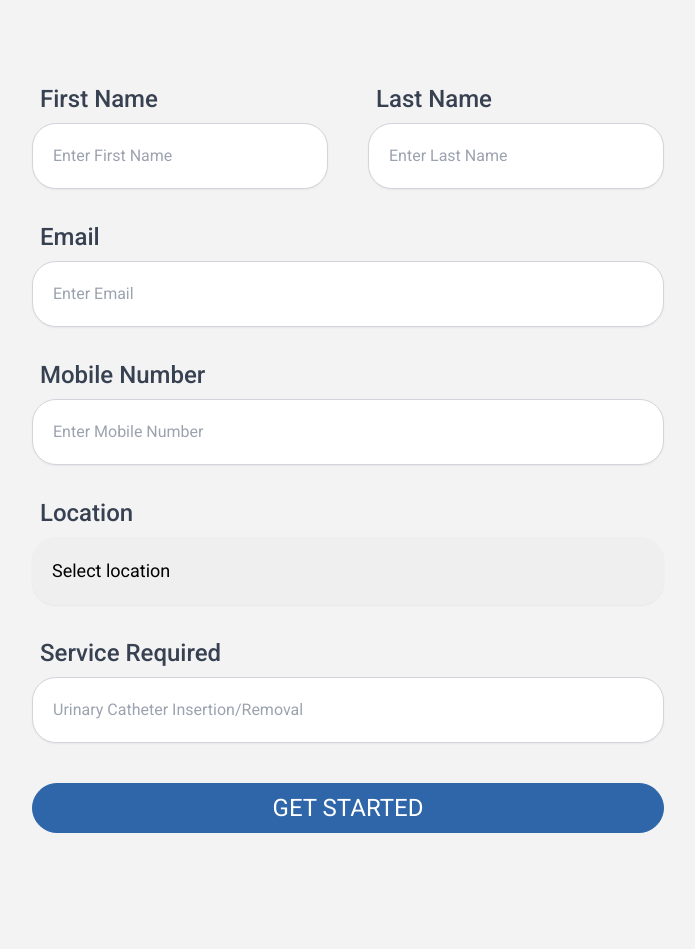
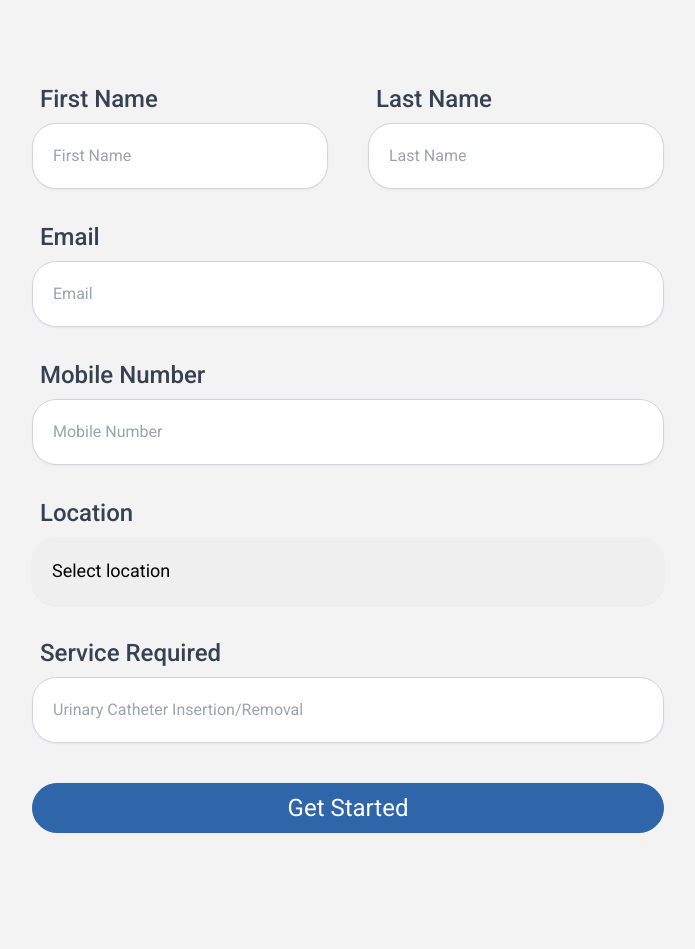
Before and after one commit to AbdurRehman1312/nakaha_website, a React (Vite) app: page /urinary in a window 1280 px wide. Shown: the part 1263-2212 px from the top of the page, without its empty margins (292-987 px from the left). Built offline with nearby package versions, Linux system fonts and the light colour scheme.

Commit message:
Nursing care service fix

```diff
--- a/src/components/ServiceForm.jsx
+++ b/src/components/ServiceForm.jsx
@@ -12,54 +12,54 @@ const ServiceForm = ({serviceName}) => {
         <form >
             <div className='flex flex-col md:flex-row  w-full md:gap-10' >
                 <div className='w-full'>
-                    <label htmlFor="name" className="block text-2xl font-medium text-gray-700 ml-2 mt-8">First Name</label>
+                    <label htmlFor="name" className="block text-2xl font-medium text-gray-700 ml-2 mt-8">{t("contactUs.fname")}</label>
                     <input type="text" id="name" name="name" required
                         className="mt-2 w-full px-5 py-5 border border-gray-300 rounded-3xl shadow-sm focus:outline-none focus:ring-primary focus:border-primary  "
-                        placeholder="Enter First Name" />
+                        placeholder={t("contactUs.fname")} />
                 </div>
                 <div className='w-full'>
-                    <label htmlFor="name" className="block text-2xl font-medium text-gray-700 ml-2 mt-8">Last Name</label>
+                    <label htmlFor="name" className="block text-2xl font-medium text-gray-700 ml-2 mt-8">{t("contactUs.lname")}</label>
                     <input type="text" id="name" name="name" required
                         className="mt-2 w-full px-5 py-5 border border-gray-300 rounded-3xl shadow-sm focus:outline-none focus:ring-primary focus:border-primary  "
-                        placeholder="Enter Last Name" />
+                        placeholder={t("contactUs.lname")} />
                 </div>
             </div>
 
             <div>
-                <label htmlFor="mobile" className="block text-2xl font-medium text-gray-700 ml-2 mt-8">Email</label>
+                <label htmlFor="mobile" className="block text-2xl font-medium text-gray-700 ml-2 mt-8">{t("contactUs.email")}</label>
                 <input type="email" id="email" name="email" required pattern="\d{10}"
                     className="mt-2 block w-full px-5 py-5 border border-gray-300 rounded-3xl shadow-sm focus:outline-none focus:ring-primary focus:border-primary  "
-                    placeholder="Enter Email" />
+                    placeholder={t("contactUs.email")} />
             </div>
 
 
 
             <div>
-                <label htmlFor="mobile" className="block text-2xl font-medium text-gray-700 ml-2 mt-8">Mobile Number</label>
+                <label htmlFor="mobile" className="block text-2xl font-medium text-gray-700 ml-2 mt-8">{t("contactUs.no")}</label>
                 <input type="tel" id="mobile" name="mobile" required pattern="\d{10}"
                     className="mt-2 block w-full px-5 py-5 border border-gray-300 rounded-3xl shadow-sm focus:outline-none focus:ring-primary focus:border-primary  "
-                    placeholder="Enter Mobile Number" />
+                    placeholder={t("contactUs.no")} />
             </div>
 
             <div>
-                <label htmlFor="location" className="block text-2xl font-medium text-gray-700 ml-2 mt-8">Location</label>
+                <label htmlFor="location" className="block text-2xl font-medium text-gray-700 ml-2 mt-8">{t("contactUs.location")}</label>
                 <select id="location" name="location" required
                     className="mt-2  w-full px-5 py-5 text-lg shadow-sm border-gray-400 focus:outline-none focus:ring-primary focus:border-primary rounded-3xl">
-                    <option>Select location</option>
-                    <option value="location1">Location 1</option>
-                    <option value="location2">Location 2</option>
+                    <option>{t("contactUs.slocation")}</option>
+                    <option value="location1">{t("contactUs.location1")}</option>
+                    <option value="location2">{t("contactUs.location2")}</option>
                 </select>
 
             </div>
 
             <div>
-                <label htmlFor="service" className="block text-2xl font-medium text-gray-700 ml-2 mt-8">Service Required</label>
+                <label htmlFor="service" className="block text-2xl font-medium text-gray-700 ml-2 mt-8">{t("contactUs.sreq")}</label>
                 <input type="text" id="service" name="service"
                     className="mt-2 block w-full px-5 py-5 border border-gray-300 rounded-3xl shadow-sm focus:outline-none focus:ring-primary focus:border-primary  "
                     placeholder={serviceName} />
             </div>
             <div className='mt-10 flex justify-center '>
-                <Button name="GET STARTED" style="bg-primary text-white hover:bg-third text-center hover:text-primary hover:border border-primary text-2xl" />
+                <Button name={t("contactUs.start")} style="bg-primary text-white hover:bg-third text-center hover:text-primary hover:border border-primary text-2xl" />
             </div>
         </form>
     </div>
--- a/src/main.jsx
+++ b/src/main.jsx
@@ -50,7 +50,7 @@ const router = createBrowserRouter(
       <Route path="services" element={<Services />} />
       <Route path="contact-us" element={<ContactUs />} />
       <Route path="home-visit" element={<HomeVisit />} />
-      <Route path="nursinxg-care" element={<NursingCare />} />
+      <Route path="nursing-care" element={<NursingCare />} />
       <Route path="nutrition" element={<Nutrition />} />
       <Route path="manage-medication" element={<ManageMedication />} />
       <Route path="bed-sores" element={<BedSores />} />
--- a/src/pages/HomeVisit.jsx
+++ b/src/pages/HomeVisit.jsx
@@ -18,7 +18,7 @@ const HomeVisit = () => {
             <Breadcrumb styles="bg_service1" title={t("tabServices.tab1Name")} />
             <section className="container m-auto px-2 my-10">
                 <ServiceSection image={images.service1} paraH={t("services.parah")} para2={t("services.card1desc")} />
-                <ServiceForm serviceName="Home Visit"  />
+                <ServiceForm serviceName={t("tabServices.tab1Name")} />
                 <div className='pt-12 pb-16'>
                     <div className='text-center font-serif'>
                         <h1 className="text-4xl md:text-5xl lg:text-6xl text-secondary">Frequently Asked Questions</h1>
--- a/src/pages/NursingCare.jsx
+++ b/src/pages/NursingCare.jsx
@@ -9,13 +9,15 @@ import {
     AccordionItem,
     AccordionTrigger,
 } from "@/components/ui/accordion"
+import { useTranslation } from 'react-i18next';
 const NursingCare = () => {
+    const {t} = useTranslation("global");
   return (
     <>
-    <Breadcrumb styles="bg_service2" title="Nursing Care" />
+    <Breadcrumb styles="bg_service2" title={t("services.card2name")} />
     <section className="container m-auto px-2 my-10">
-        <ServiceSection image={images.service2} paraH="Nursing Care at Home for Your Peace of Mind" para2="Rest assured knowing that you or your loved one will receive attentive and compassionate nursing care right at home. Our skilled nurses provide round-the-clock support, ensuring your health and well-being are prioritized at all times." />
-        <ServiceForm serviceName="Nursing Care"  />
+        <ServiceSection image={images.service2} paraH={t("services.parah2")} para2={t("services.card2desc")}/>
+        <ServiceForm serviceName={t("services.card2name")}  />
         <div className='pt-12 pb-16'>
             <div className='text-center font-serif'>
                 <h1 className="text-4xl md:text-5xl lg:text-6xl text-secondary">Frequently Asked Questions</h1>
--- a/src/translations/ar/global.json
+++ b/src/translations/ar/global.json
@@ -73,6 +73,7 @@
         "parah": "نجلب الرعاية الطبية إلى باب منزلك",
         "card1desc": "استمتع بتجربة تلقي الرعاية الطبية بكل راحة في منزلك. سيأتي إليك متخصصو الرعاية الصحية لدينا، مما يضمن حصولك على الاهتمام والدعم الذي تحتاجه دون الحاجة إلى السفر.",
         "card2name": "الرعاية التمريضية في المنزل",
+        "parah2": "رعاية التمريض في المنزل لراحة بالك",
         "card2desc": "كن مطمئنًا لأنك تعلم أنك أو أحد أفراد أسرتك ستتلقى رعاية تمريضية منتبهة ورحيمة في المنزل مباشرةً. يقدم ممرضونا المهرة الدعم على مدار الساعة، مما يضمن إعطاء الأولوية لصحتك ورفاهيتك في جميع الأوقات.",
         "card3name": "تَغذِيَة",
         "card3desc": "التغذية السليمة أمر حيوي للصحة العامة والرفاهية، وخاصة أثناء فترة التعافي. سيقوم خبراء التغذية لدينا بتقييم احتياجاتك الغذائية وتقديم التوجيه والدعم الشخصي لضمان حصولك على العناصر الغذائية اللازمة للشفاء والتعافي الأمثل.",
@@ -107,7 +108,8 @@
         "location2": "الموقع 2",
         "sreq": "الخدمة مطلوبة",
         "splace": "الزيارات المنزلية",
-        "submit": "يُقدِّم"
+        "submit": "يُقدِّم",
+        "start": "البدء"
     },
     "footer":{
         "col1":{
--- a/src/translations/en/global.json
+++ b/src/translations/en/global.json
@@ -70,9 +70,10 @@
     "services": {
         "heading": "Our Services",
         "card1name": "Home Visits",
-        "parah": "Bringing Medical Care to Your Doorstep",
+        "parah1": "Bringing Medical Care to Your Doorstep",
         "card1desc": "Experience the convenience of receiving medical care in the comfort of your own home. Our healthcare professionals will come to you, ensuring you get the attention and support you need without the need to travel.",
         "card2name": "Nursing Care at Home",
+        "parah2": "Nursing Care at Home for Your Peace of Mind",
         "card2desc": "Rest assured knowing that you or your loved one will receive attentive and compassionate nursing care right at home. Our skilled nurses provide round-the-clock support, ensuring your health and well-being are prioritized at all times.",
         "card3name": "Nutrition",
         "card3desc": "Proper nutrition is vital for overall health and well-being, especially during recovery. Our nutrition experts will assess your dietary needs and provide personalized guidance and support to ensure you receive the nutrients necessary for optimal healing and recovery.",
@@ -107,7 +108,8 @@
         "location2": "Location 2",
         "sreq": "Service Required",
         "splace": "Home Visits",
-        "submit": "Submit"
+        "submit": "Submit",
+        "start": "Get Started"
     },
     "footer": {
         "col1": {
```
